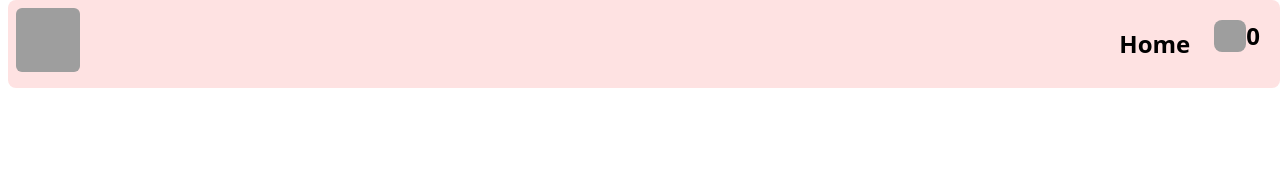
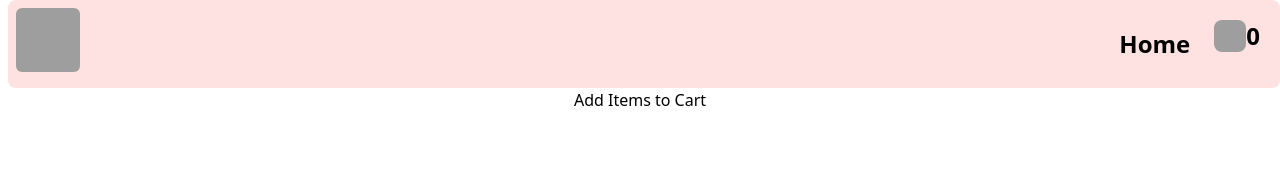
Before and after one commit to Ankit7rma/ShoppingCart, a React (Create React App) app: page /cart in a window 1280 px wide. Shown: the top 178 px of the page. Built offline with nearby package versions, Linux system fonts and the light colour scheme; grey boxes are pictures that could not be loaded.

Commit message:
If Cart Empty Handled

```diff
--- a/src/components/Cart.js
+++ b/src/components/Cart.js
@@ -12,16 +12,15 @@ const Cart = () => {
   }
   return (
     <div className='flex flex-wrap justify-evenly'>
-{
+{ !items.length?"Add Items to Cart":
   items.map((p)=>{
     return  <div className='flex flex-col justify-center items-center'>
      <ProductCard key={p.id} id={p.id} image={p.image} title={p.title} description={p.description} price={p.price}/>
      <button className='bg-red-300 border w-[50%] border-gray-500 rounded-lg p-2 ' onClick={()=>{handleClick(p)}}>
     Remove</button>
      </div>
-  })
-}
-    </div>
+  })}
+     </div>
   )
 }
 
```
